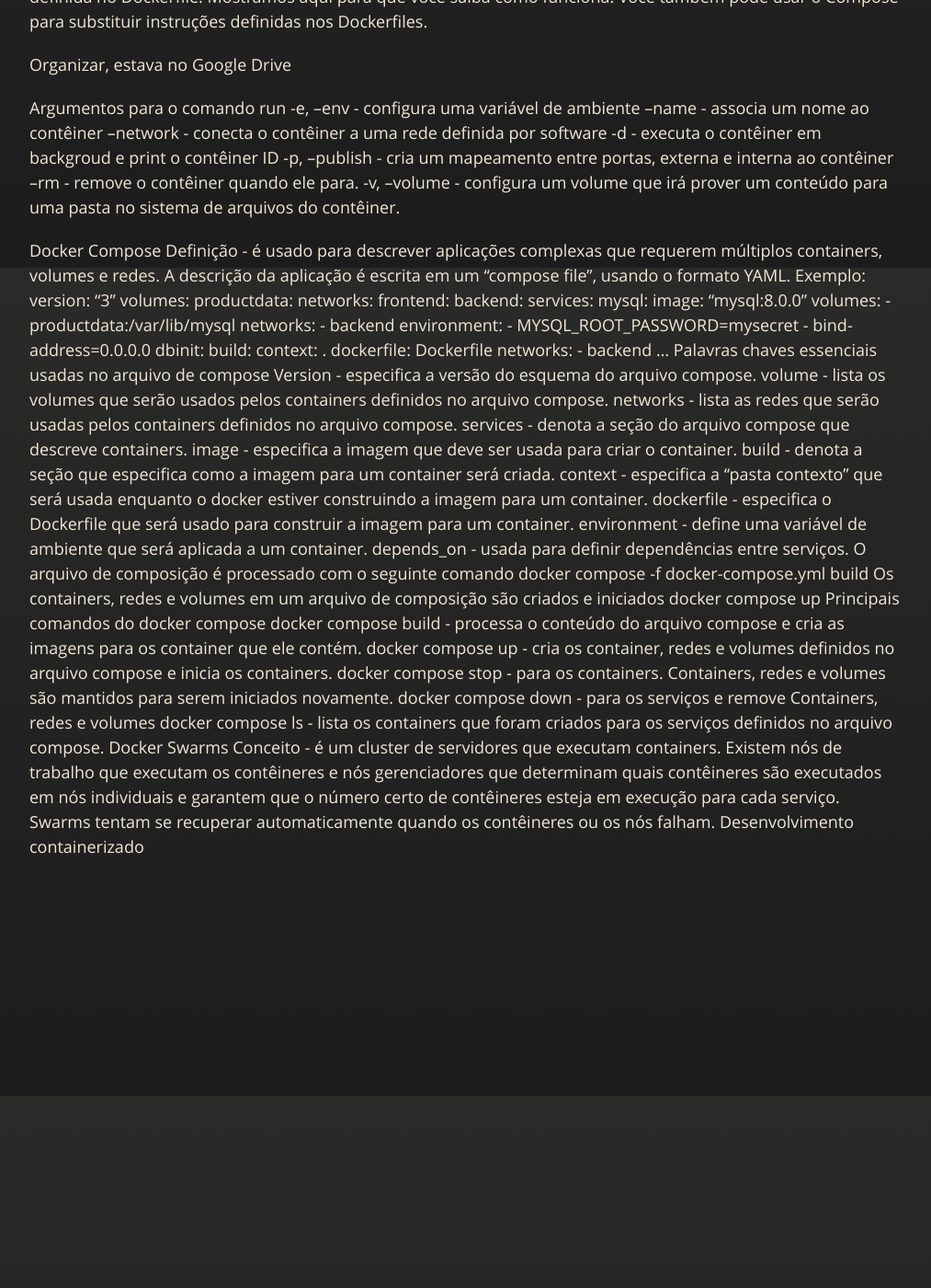
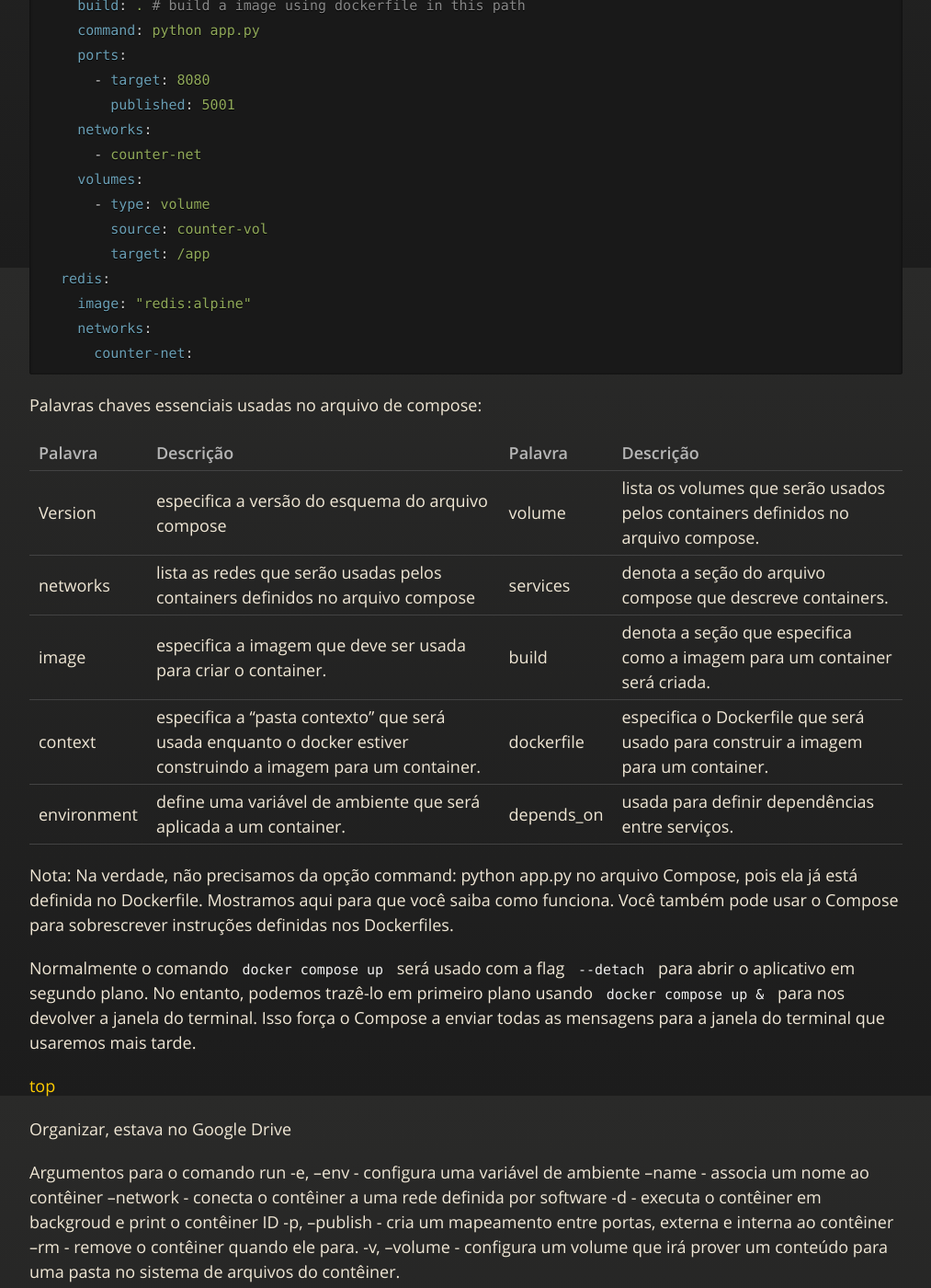
Before and after one commit to JeannAndrade/jeannandrade.github.io, a Jekyll site: the page built from content/docker/index.md, in a window 1280 px wide and 1400 px high, scrolled down 14109 px. Shown: the whole window at 92% size, without its empty margins (108-1121 px from the left). Built offline with Jekyll 4.4.1, drawn with Linux system fonts in a browser that asks for light colours; our own code applies the rules of GitHub Pages for plain Markdown files; before the commit the page ends 15153 px from its top, so only the background shows below that; some of the changed text lies outside the part shown.

Commit message:
Lista de comandos do compose

````diff
--- a/content/docker/index.md
+++ b/content/docker/index.md
@@ -66,6 +66,12 @@ Compose
 | Comando | Descrição | Exemplo |
 | ----- | ----- | ------ |
 | `docker compose version` | Para verificar a versão do docker-compose instalado | |
+| `docker compose up` | Para levantar a aplicação | deve ser rodado na pasta onde está o compose.yaml |
+| `docker compose up -f compose_file.yaml` | Para levantar a aplicação | caso o arquivo compose esteja com outro nome |
+| `docker compose -f docker-compose.yml build` | processa o conteúdo do arquivo compose e cria as imagens para os container que ele contém. | |
+| `docker compose stop` | para os containers. Containers, redes e volumes são mantidos para serem iniciados novamente. | |
+| `docker compose down` | para os serviços e remove Containers, redes e volumes | |
+| `docker compose ls` | lista os containers que foram criados para os serviços definidos no arquivo compose. | |
 
 Volumes
 
@@ -380,6 +386,12 @@ docker buildx build --builder=container \
 Exemplo de um arquivo compose simples:
 
 ```yaml
+networks:
+  counter-net:
+
+volumes:
+  counter-vol:
+
 services:
   web-fe: #service name
     build: . # build a image using dockerfile in this path
@@ -397,15 +409,23 @@ services:
     image: "redis:alpine"
     networks:
       counter-net:
-
-networks:
-  counter-net:
-
-volumes:
-  counter-vol:
 ```
 
-Nota: Na verdade, não precisamos da opção command: python app.py no arquivo Compose, pois ela já está definida no Dockerfile. Mostramos aqui para que você saiba como funciona. Você também pode usar o Compose para substituir instruções definidas nos Dockerfiles.
+Palavras chaves essenciais usadas no arquivo de compose:
+
+| Palavra | Descrição | Palavra | Descrição |
+| ----- | ----- | ----- | ----- |
+| Version |especifica a versão do esquema do arquivo compose | volume | lista os volumes que serão usados pelos containers definidos no arquivo compose. |
+| networks | lista as redes que serão usadas pelos containers definidos no arquivo compose | services | denota a seção do arquivo compose que descreve containers. |
+| image | especifica a imagem que deve ser usada para criar o container. | build | denota a seção que especifica como a imagem para um container será criada. |
+| context | especifica a “pasta contexto” que será usada enquanto o docker estiver construindo a imagem para um container. |dockerfile | especifica o Dockerfile que será usado para construir a imagem para um container. |
+| environment | define uma variável de ambiente que será aplicada a um container. | depends_on | usada para definir dependências entre serviços. |
+
+Nota: Na verdade, não precisamos da opção command: python app.py no arquivo Compose, pois ela já está definida no Dockerfile. Mostramos aqui para que você saiba como funciona. Você também pode usar o Compose para sobrescrever instruções definidas nos Dockerfiles.
+
+Normalmente o comando `docker compose up` será usado com a flag  `--detach` para abrir o aplicativo em segundo plano. No entanto, podemos trazê-lo em primeiro plano usando `docker compose up &` para nos devolver a janela do terminal. Isso força o Compose a enviar todas as mensagens para a janela do terminal que usaremos mais tarde.
+
+[top](#docker-table-of-contents)
 
 Organizar, estava no Google Drive
 
@@ -444,27 +464,7 @@ services:
         networks:
             - backend
 …
-Palavras chaves essenciais usadas no arquivo de compose
-Version - especifica a versão do esquema do arquivo compose.
-volume - lista os volumes que serão usados pelos containers definidos no arquivo compose.
-networks - lista as redes que serão usadas pelos containers definidos no arquivo compose.
-services - denota a seção do arquivo compose que descreve containers.
-image - especifica a imagem que deve ser usada para criar o container.
-build - denota a seção que especifica como a imagem para um container será criada.
-context - especifica a “pasta contexto” que será usada enquanto o docker estiver construindo a imagem para um container.
-dockerfile - especifica o Dockerfile que será usado para construir a imagem para um container.
-environment - define uma variável de ambiente que será aplicada a um container.
-depends_on - usada para definir dependências entre serviços.
-O arquivo de composição é processado com o seguinte comando
-docker compose -f docker-compose.yml build
-Os containers, redes e volumes em um arquivo de composição são criados e iniciados
-docker compose up
-Principais comandos do docker compose
-docker compose build - processa o conteúdo do arquivo compose e cria as imagens para os container que ele contém.
-docker compose up - cria os container, redes e volumes definidos no arquivo compose e inicia os containers.
-docker compose stop - para os containers. Containers, redes e volumes são mantidos para serem iniciados novamente.
-docker compose down - para os serviços e remove Containers, redes e volumes
-docker compose ls - lista os containers que foram criados para os serviços definidos no arquivo compose.
+
 Docker Swarms
 Conceito - é um cluster de servidores que executam containers. Existem nós de trabalho que executam os contêineres e nós gerenciadores que determinam quais contêineres são executados em nós individuais e garantem que o número certo de contêineres esteja em execução para cada serviço. Swarms tentam se recuperar automaticamente quando os contêineres ou os nós falham.
 Desenvolvimento containerizado
````
